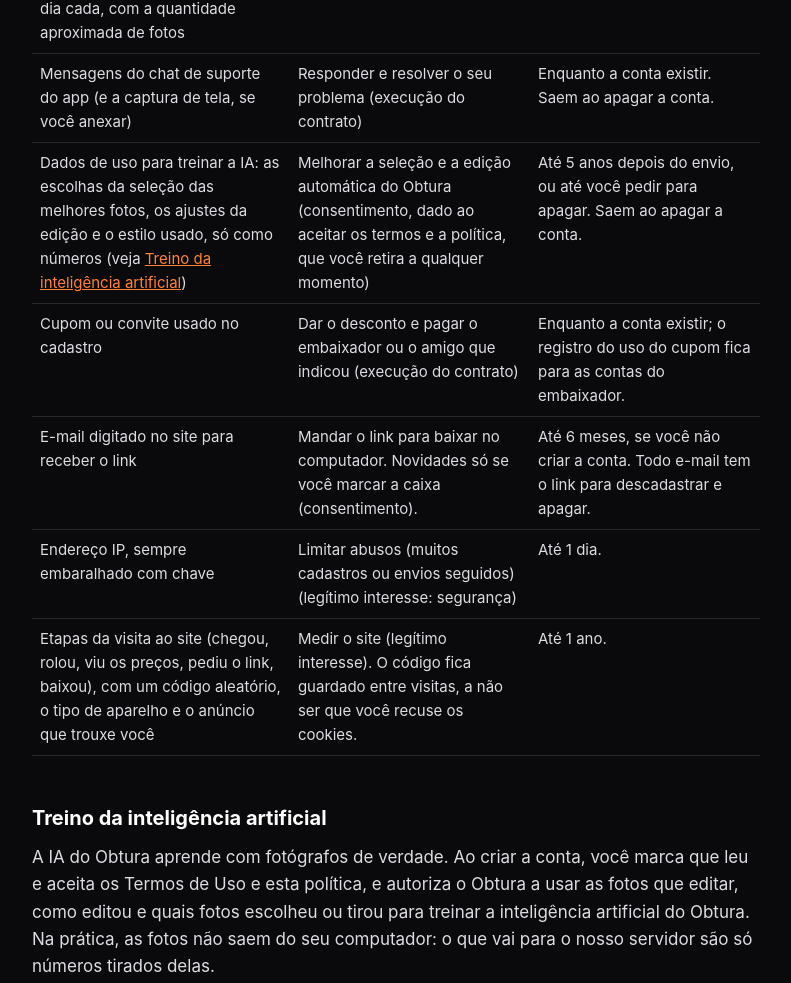
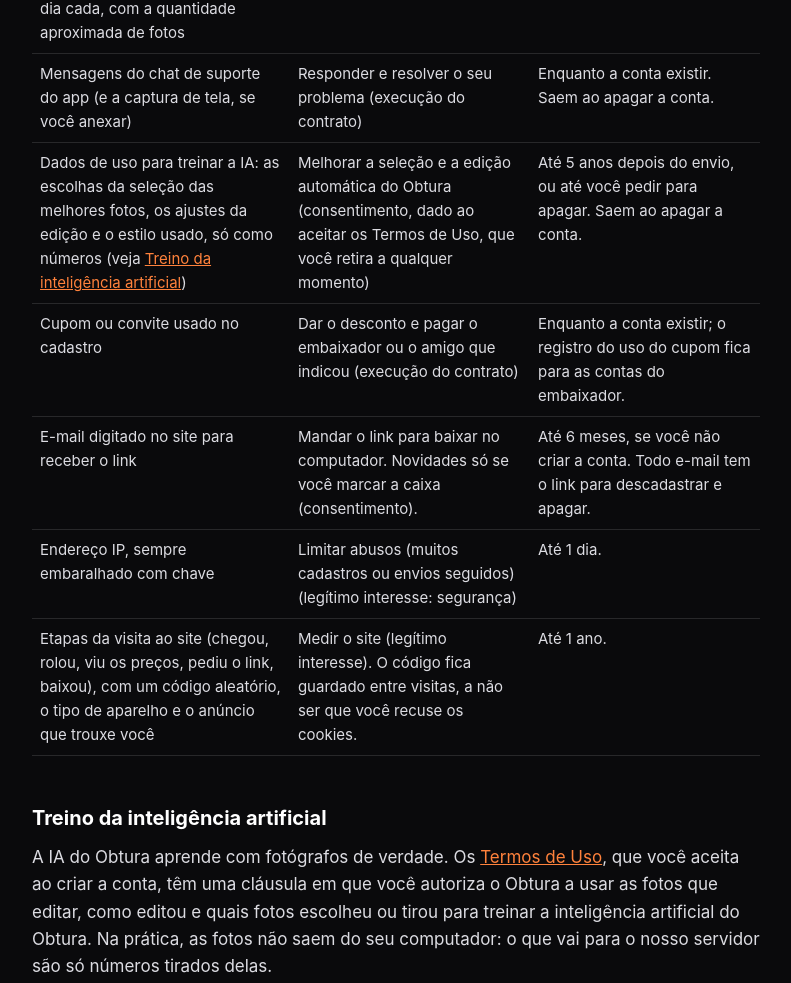
Before and after one commit to jhonathanjhow82-byte/obtura, a plain HTML site: page privacidade/index.html in a window 1280 px wide. Shown: the part 1651-2634 px from the top of the page, without its empty margins (244-1035 px from the left). Drawn offline with Linux system fonts and the light colour scheme.

Commit message:
Política: o treino da IA é uma cláusula dos Termos aceitos no cadastro

```diff
--- a/privacidade/index.html
+++ b/privacidade/index.html
@@ -62,7 +62,7 @@ footer{max-width:760px;margin:0 auto;padding:0 16px 40px;color:var(--cinza);font
 <tr><td>Código embaralhado do computador (SHA-256, que não permite saber qual é o computador)</td><td>Dar um só teste grátis por computador e contar as instalações (legítimo interesse: evitar fraude)</td><td>Até 2 anos depois do último uso. Fica mesmo se a conta for apagada, sem ligação com você.</td></tr>
 <tr><td>Etapas de uso do app (abriu, importou, usou a seleção com IA, removeu um objeto, revelou, exportou, abriu os planos, assinou), no máximo uma vez por dia cada, com a quantidade aproximada de fotos</td><td>Entender onde o app ajuda e onde as pessoas travam (legítimo interesse). Nunca as fotos, os nomes dos arquivos ou o que elas mostram.</td><td>Até 2 anos.</td></tr>
 <tr><td>Mensagens do chat de suporte do app (e a captura de tela, se você anexar)</td><td>Responder e resolver o seu problema (execução do contrato)</td><td>Enquanto a conta existir. Saem ao apagar a conta.</td></tr>
-<tr><td>Dados de uso para treinar a IA: as escolhas da seleção das melhores fotos, os ajustes da edição e o estilo usado, só como números (veja <a href="#treino-ia">Treino da inteligência artificial</a>)</td><td>Melhorar a seleção e a edição automática do Obtura (consentimento, dado ao aceitar os termos e a política, que você retira a qualquer momento)</td><td>Até 5 anos depois do envio, ou até você pedir para apagar. Saem ao apagar a conta.</td></tr>
+<tr><td>Dados de uso para treinar a IA: as escolhas da seleção das melhores fotos, os ajustes da edição e o estilo usado, só como números (veja <a href="#treino-ia">Treino da inteligência artificial</a>)</td><td>Melhorar a seleção e a edição automática do Obtura (consentimento, dado ao aceitar os Termos de Uso, que você retira a qualquer momento)</td><td>Até 5 anos depois do envio, ou até você pedir para apagar. Saem ao apagar a conta.</td></tr>
 <tr><td>Cupom ou convite usado no cadastro</td><td>Dar o desconto e pagar o embaixador ou o amigo que indicou (execução do contrato)</td><td>Enquanto a conta existir; o registro do uso do cupom fica para as contas do embaixador.</td></tr>
 <tr><td>E-mail digitado no site para receber o link</td><td>Mandar o link para baixar no computador. Novidades só se você marcar a caixa (consentimento).</td><td>Até 6 meses, se você não criar a conta. Todo e-mail tem o link para descadastrar e apagar.</td></tr>
 <tr><td>Endereço IP, sempre embaralhado com chave</td><td>Limitar abusos (muitos cadastros ou envios seguidos) (legítimo interesse: segurança)</td><td>Até 1 dia.</td></tr>
@@ -71,7 +71,7 @@ footer{max-width:760px;margin:0 auto;padding:0 16px 40px;color:var(--cinza);font
 <!-- DECIDIR: os prazos acima são a proposta da auditoria; confirme se valem para você antes de publicar. -->
 
 <h2 id="treino-ia">Treino da inteligência artificial</h2>
-<p>A IA do Obtura aprende com fotógrafos de verdade. Ao criar a conta, você marca que leu e aceita os Termos de Uso e esta política, e autoriza o Obtura a usar as fotos que editar, como editou e quais fotos escolheu ou tirou para treinar a inteligência artificial do Obtura. Na prática, as fotos não saem do seu computador: o que vai para o nosso servidor são só números tirados delas.</p>
+<p>A IA do Obtura aprende com fotógrafos de verdade. Os <a href="/termos/">Termos de Uso</a>, que você aceita ao criar a conta, têm uma cláusula em que você autoriza o Obtura a usar as fotos que editar, como editou e quais fotos escolheu ou tirou para treinar a inteligência artificial do Obtura. Na prática, as fotos não saem do seu computador: o que vai para o nosso servidor são só números tirados delas.</p>
 <p><b>O que é enviado</b></p>
 <ul>
 <li><b>Seleção das melhores fotos:</b> quando você confirma a revisão, quais fotos ficaram e quais saíram, o motivo que a IA deu, se você mudou a decisão dela, a nota de confiança da IA, a nota de emoção de cada foto e os números que a IA usa para decidir (medidas como nitidez, olhos abertos, sorriso e enquadramento, e uma descrição da imagem em números que não permite refazer a foto).</li>
```
